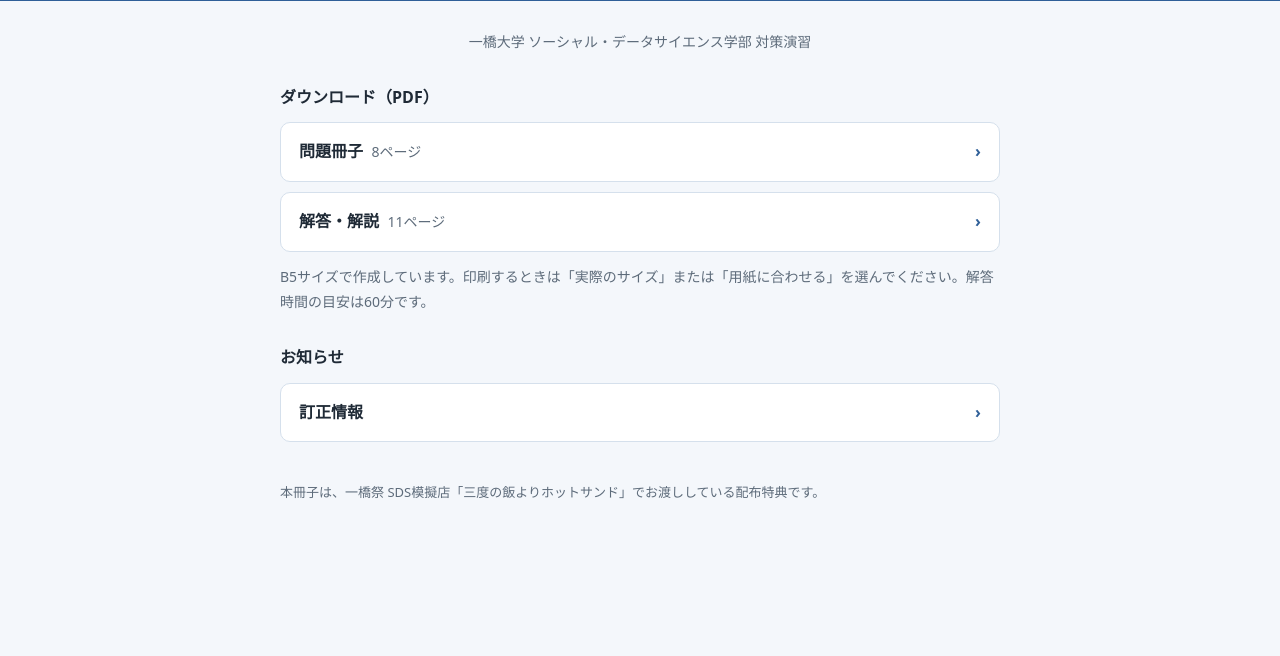
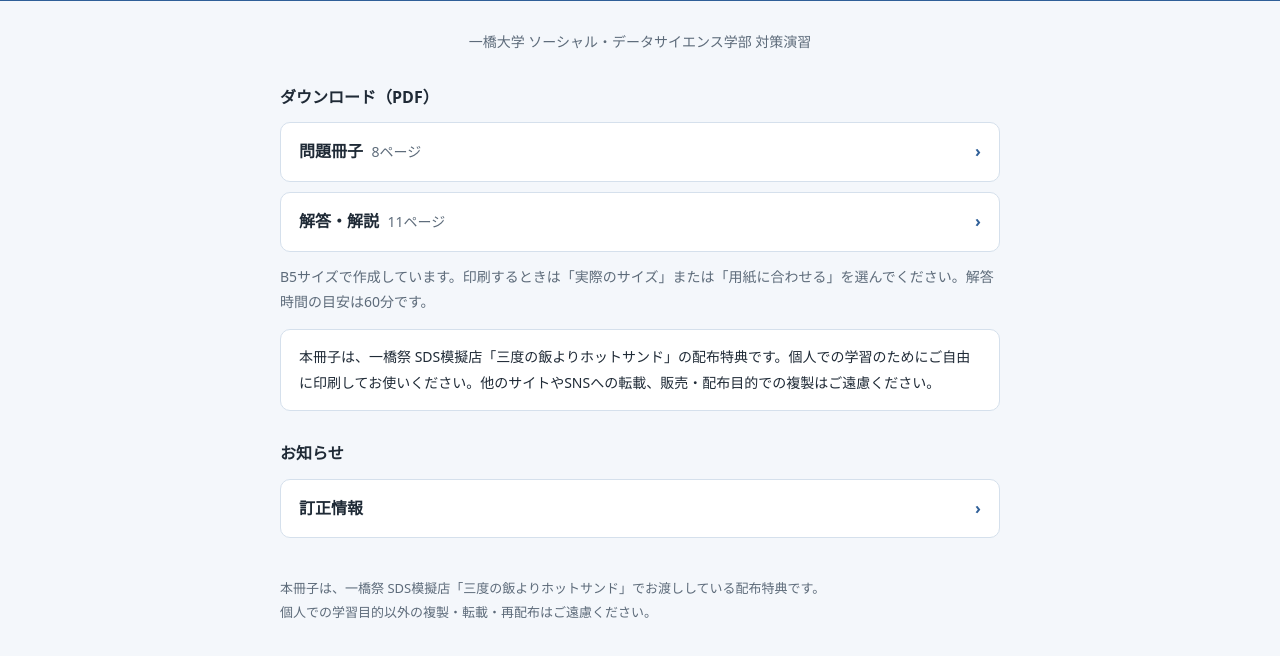
Before and after one commit to sds-mogiten/sougou, a plain HTML site: page index.html in a window 1280 px wide. Shown: the part 108-764 px from the top of the page. Drawn offline with Linux system fonts and the light colour scheme.

Commit message:
複製・転載に関する注意書きを追加

```diff
--- a/index.html
+++ b/index.html
@@ -24,6 +24,7 @@
     <li><a href="kaitou.pdf">解答・解説<span>11ページ</span></a></li>
   </ul>
   <p class="score" style="margin-top:12px">B5サイズで作成しています。印刷するときは「実際のサイズ」または「用紙に合わせる」を選んでください。解答時間の目安は60分です。</p>
+  <div class="notes" style="margin-top:12px">本冊子は、一橋祭 SDS模擬店「三度の飯よりホットサンド」の配布特典です。個人での学習のためにご自由に印刷してお使いください。他のサイトやSNSへの転載、販売・配布目的での複製はご遠慮ください。</div>
 
   <h2 class="section-title">お知らせ</h2>
   <ul class="list">
@@ -31,7 +32,8 @@
   </ul>
 </main>
 <footer>
-  本冊子は、一橋祭 SDS模擬店「三度の飯よりホットサンド」でお渡ししている配布特典です。
+  本冊子は、一橋祭 SDS模擬店「三度の飯よりホットサンド」でお渡ししている配布特典です。<br>
+  個人での学習目的以外の複製・転載・再配布はご遠慮ください。
 </footer>
 </body>
 </html>
```
